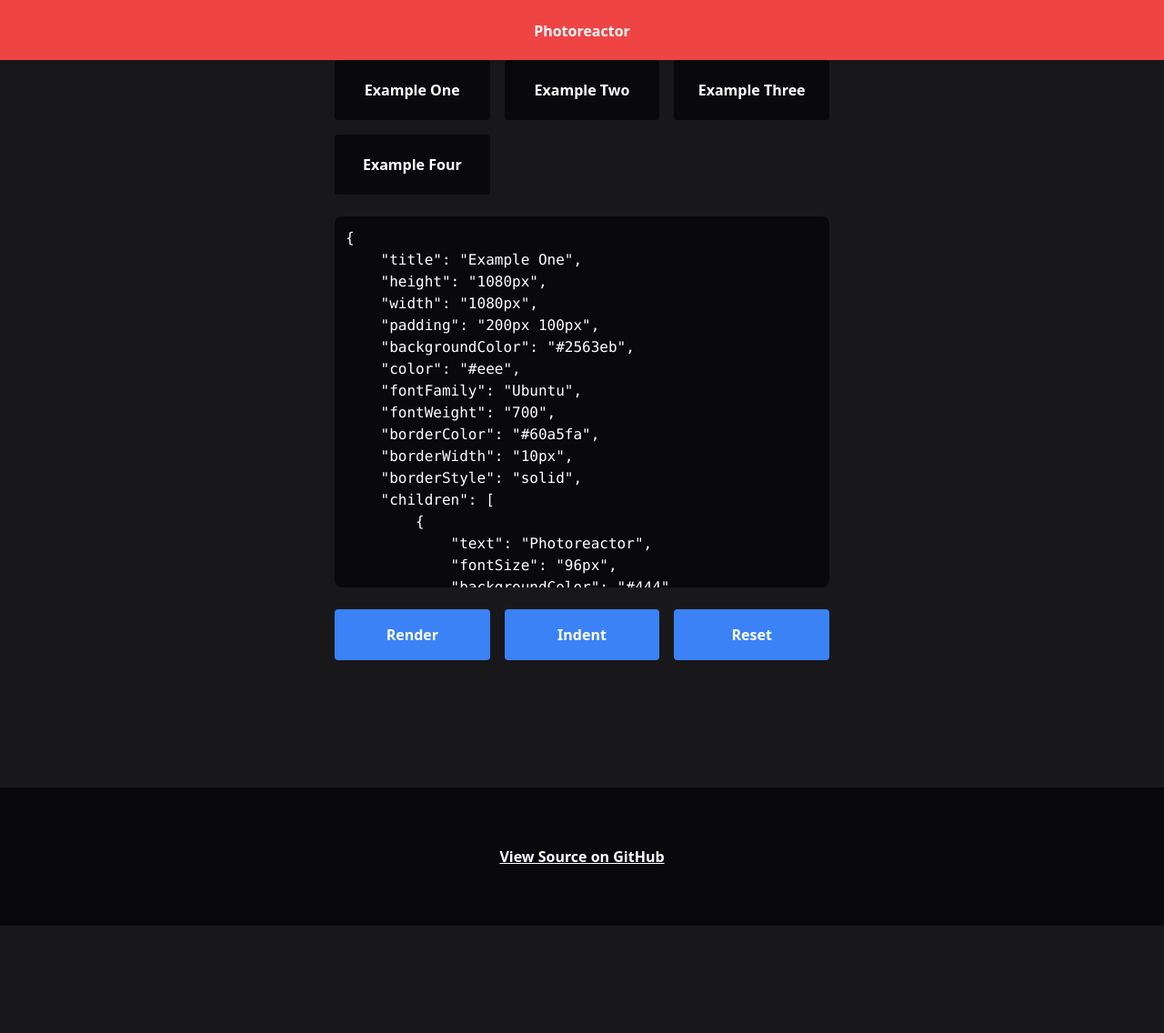
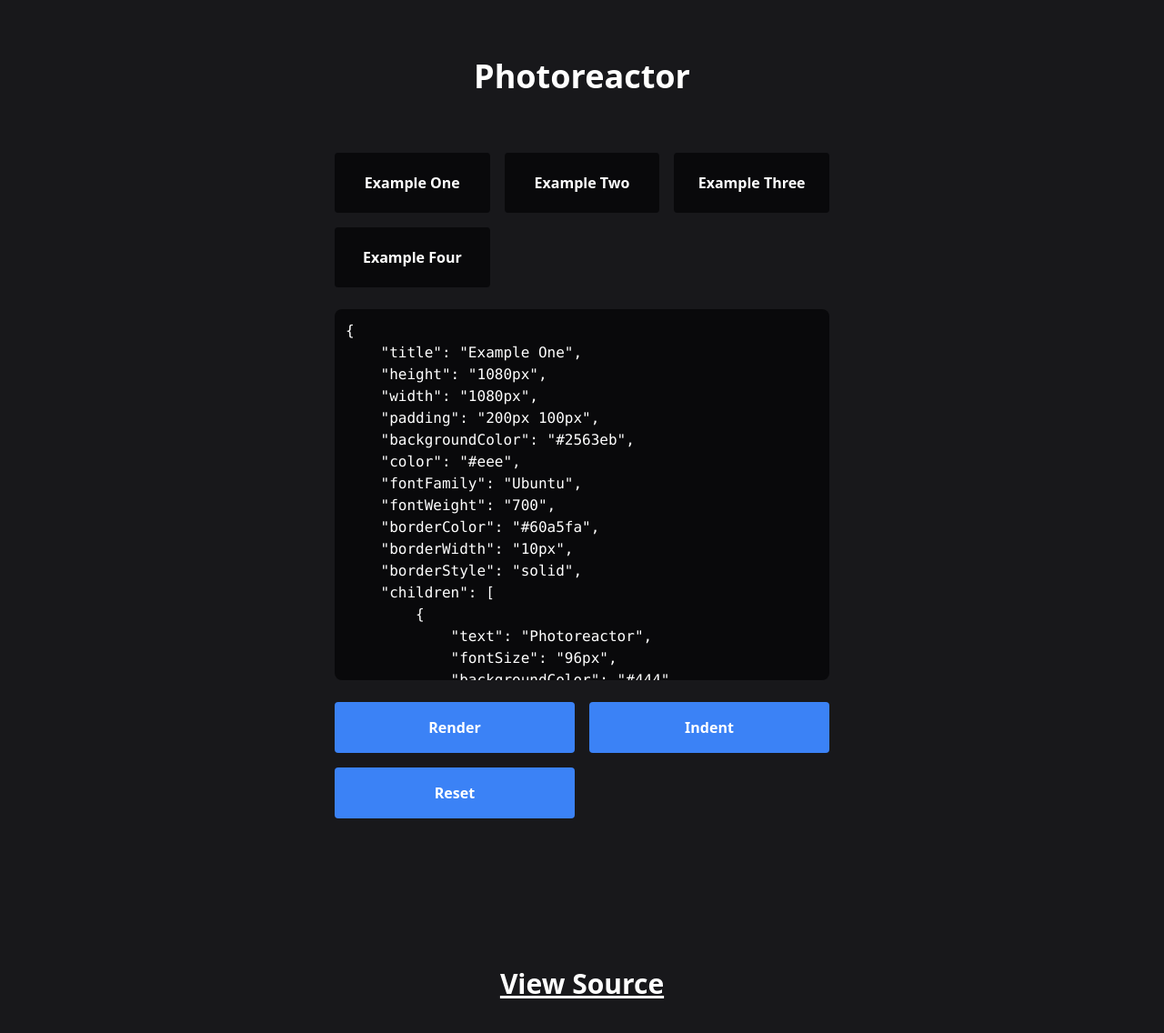
Before and after one commit to iaseth/photoreactor, a React (Vite) app in the folder react-app/: page / in a window 1280 px wide. Shown: the top 1136 px of the page at 91% size. Before the commit the page ends 1018 px from the top, so only its background shows below. Built offline with nearby package versions, Linux system fonts and the light colour scheme; what redicons would draw is missing.

Commit message:
Made Header and Footer more minimal

```diff
--- a/react-app/src/App/App.css
+++ b/react-app/src/App/App.css
@@ -28,5 +28,5 @@ body {
 }
 
 .button {
-	@apply bg-blue-500 text-white font-bold px-6 py-4 rounded select-none duration-300 hover:bg-blue-600;
+	@apply bg-blue-500 text-white font-bold px-6 py-4 rounded select-none duration-300 outline-none hover:bg-blue-600;
 }
--- a/react-app/src/App/App.tsx
+++ b/react-app/src/App/App.tsx
@@ -52,7 +52,7 @@ export default function App () {
 			<Header />
 
 			<main className="min-h-screen max-w-xl mx-auto px-4 pt-0 py-12 space-y-6">
-				<section className="grid grid-cols-3 gap-4">
+				<section className="grid grid-cols-2 md:grid-cols-3 gap-4">
 					{examplePictures.map((example, k) => <ExampleButton text={example.title}
 						onClick={() => setText(indentedJson(example))} />)}
 				</section>
@@ -61,7 +61,7 @@ export default function App () {
 					<textarea id="inputTextArea" className="textarea" rows={16} spellCheck={false} value={text} onChange={e => setText(e.target.value)}></textarea>
 				</section>
 
-				<section className='grid grid-cols-3 gap-x-4'>
+				<section className='grid grid-cols-2 gap-4'>
 					<button id="renderButton" className='button' onClick={startRenderer}>Render</button>
 					<button id="indentButton" className='button' onClick={indentInput}>Indent</button>
 					<button id="resetButton" className='button' onClick={resetInput}>Reset</button>
--- a/react-app/src/App/components/Footer/Footer.tsx
+++ b/react-app/src/App/components/Footer/Footer.tsx
@@ -7,10 +7,10 @@ interface FooterProps {
 
 export default function Footer ({}: FooterProps) {
 	return (
-		<footer className="bg-zinc-950 text-white px-2 py-16 text-center">
-			<h4>
-				<a href="https://github.com/iaseth/photoreactor" className="underline" target="_blank">View Source on GitHub</a>
-			</h4>
+		<footer className="text-white px-2 py-24 text-center">
+			<h2 className="H6">
+				<a href="https://github.com/iaseth/photoreactor" className="underline" target="_blank">View Source</a>
+			</h2>
 		</footer>
 	);
 }
--- a/react-app/src/App/components/Header/Header.tsx
+++ b/react-app/src/App/components/Header/Header.tsx
@@ -7,10 +7,10 @@ interface HeaderProps {
 
 export default function Header ({}: HeaderProps) {
 	return (
-		<header className="bg-red-500 text-white px-2 py-5 text-center select-none space-y-1">
-			<h4 className="pt-0.5">
+		<header className="text-white px-3 py-16 text-center select-none space-y-1">
+			<h1 className="H5">
 				<a href="https://photoreactor.redpapr.com/">Photoreactor</a>
-			</h4>
+			</h1>
 		</header>
 	);
 }
--- a/react-app/src/App/components/ui/ExampleButton/ExampleButton.tsx
+++ b/react-app/src/App/components/ui/ExampleButton/ExampleButton.tsx
@@ -10,6 +10,6 @@ export default function ExampleButton ({
 	text, onClick
 }: ExampleButtonProps) {
 	return (
-		<button className="px-3 py-5 bg-zinc-950 font-bold rounded border border-transparent hover:text-red-500 hover:border-red-500" onClick={onClick}>{text}</button>
+		<button className="px-3 py-5 bg-zinc-950 font-bold rounded border border-transparent outline-none hover:text-red-500 hover:border-red-500 focus:text-red-500 focus:border-red-500" onClick={onClick}>{text}</button>
 	);
 }
```
